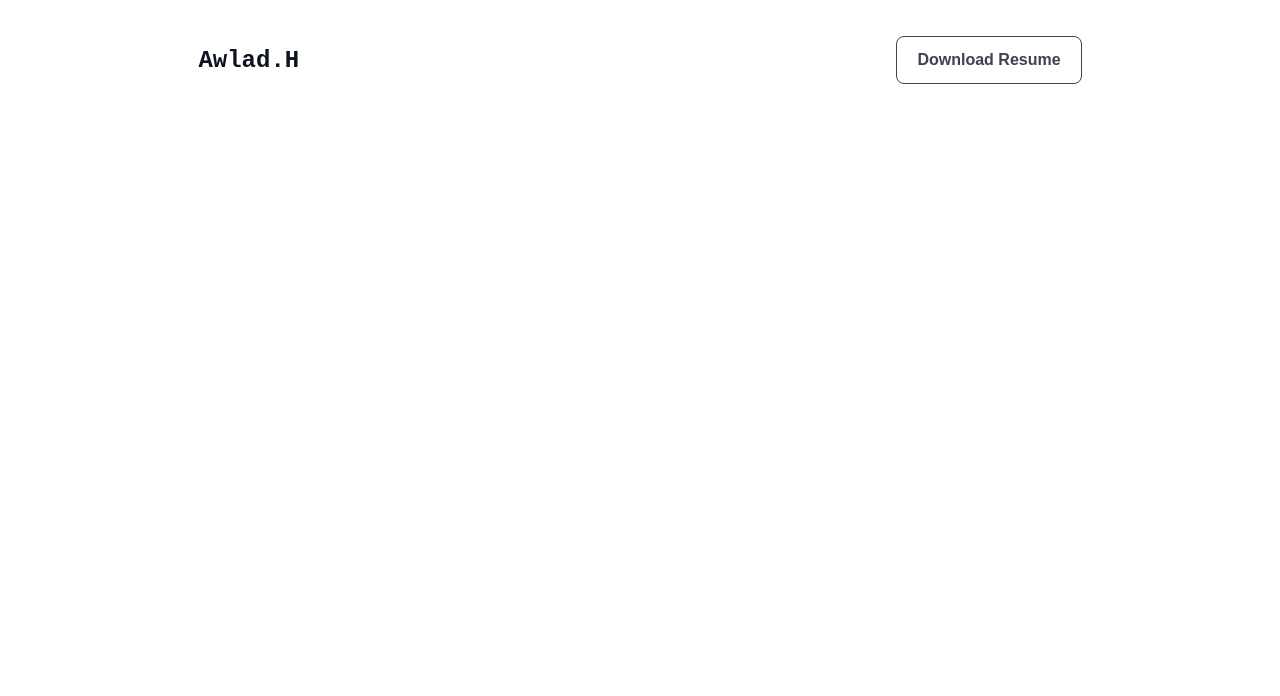
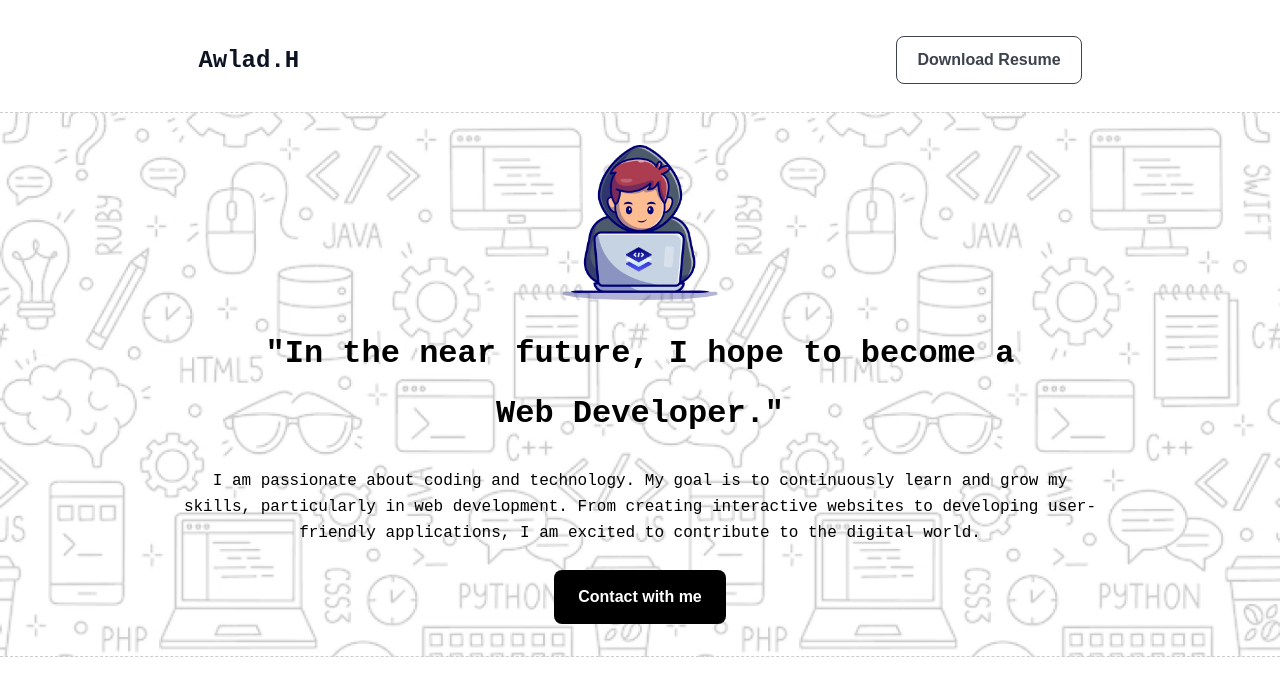
Before and after one commit to abdullahjim29/first-assignment-B9R, a plain HTML site: page index.html in a window 1280 px wide. Drawn offline with Linux system fonts and the light colour scheme; a web font is replaced by a local one.

Commit message:
banner section done

```diff
--- a/index.html
+++ b/index.html
@@ -9,10 +9,23 @@
 </head>
 <body>
     <header>
+        <!-- nav section start -->
         <nav class="nav-container">
             <div class="nav-title">Awlad.H</div>
             <div class="nav-btn"><button>Download Resume</button></div>
         </nav>
+        <!-- nav section end -->
+
+        <!-- banner section start -->
+            <section class="banner-container">
+                <div class="banner-content">
+                    <img src="assets/developer.png" alt="">
+                    <h1>"In the near future, I hope to become a <br>Web Developer."</h1>
+                    <p>I am passionate about coding and technology. My goal is to continuously learn and grow my skills, particularly in web development. From creating interactive websites to developing user-friendly applications, I am excited to contribute to the digital world.</p>
+                    <button>Contact with me</button>
+                </div>
+            </section>
+        <!-- banner section end -->
     </header>
 
     <main>
--- a/style.css
+++ b/style.css
@@ -39,3 +39,52 @@ body {
   opacity: 0.8;
   border-radius: 8px;
 }
+
+/* banner section style */
+.banner-container {
+  background-image: url("assets/Hero-bg.png");
+  background-repeat: no-repeat;
+  background-size: cover;
+  background-position: center;
+  margin-top: 28px;
+  margin-bottom: 100px;
+  padding: 32px 10px;
+  border-top: 1px dashed #cdcdcd;
+  border-bottom: 1px dashed #cdcdcd;
+}
+
+.banner-content {
+  width: 73%;
+  display: flex;
+  flex-direction: column;
+  justify-content: center;
+  align-items: center;
+  margin: 0 auto;
+  text-align: center;
+}
+
+.banner-content > img {
+  width: 17%;
+  margin-bottom: 24px;
+}
+
+.banner-content > h1 {
+  margin-bottom: 24px;
+  font-size: 2em;
+  line-height: 60px;
+}
+.banner-content > p {
+  margin-bottom: 24px;
+  font-size: 1em;
+  line-height: 26px;
+}
+.banner-content > button {
+  padding: 18px 24px;
+  color: rgb(255, 255, 255);
+  font-size: 1em;
+  font-weight: 600;
+  background-color: black;
+  border-radius: 8px;
+  border: none;
+  cursor: pointer;
+}
```
Also changed, not shown: assets/developer.png (renamed from assets/Group.png).
